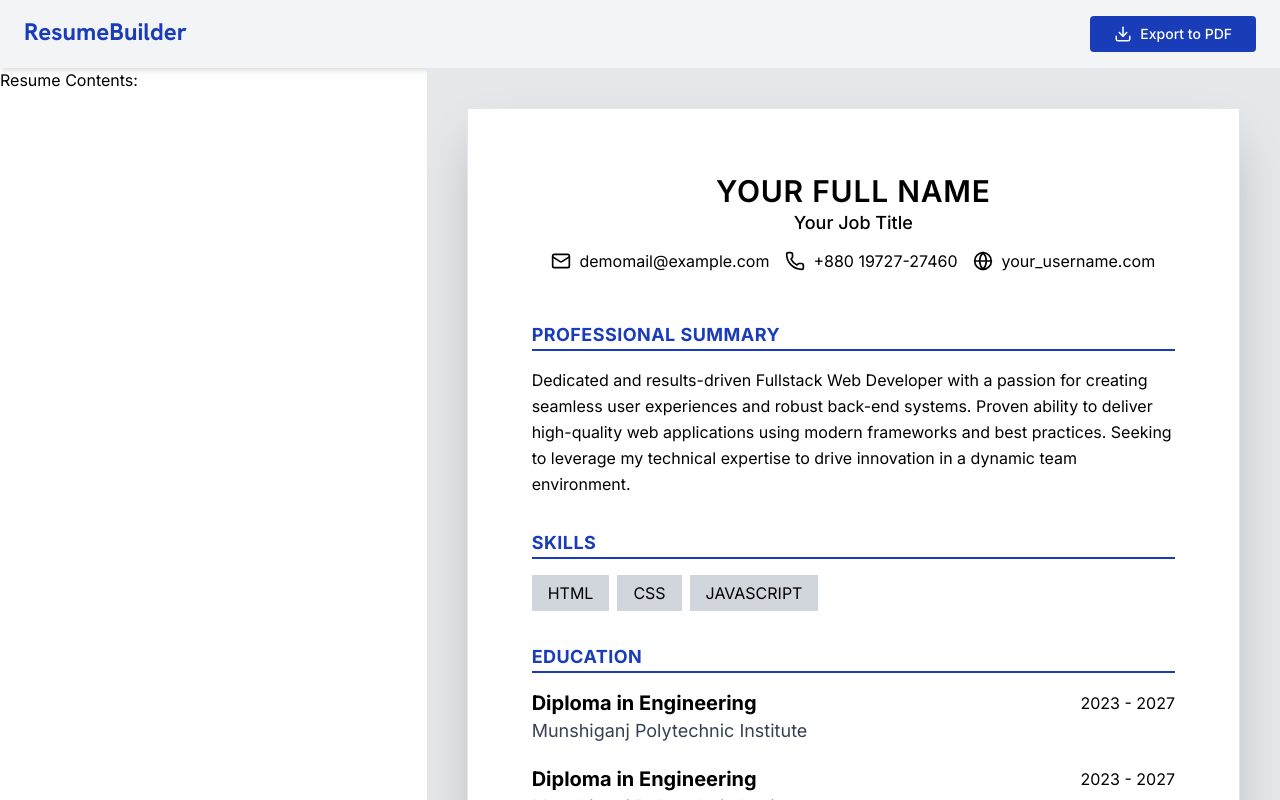
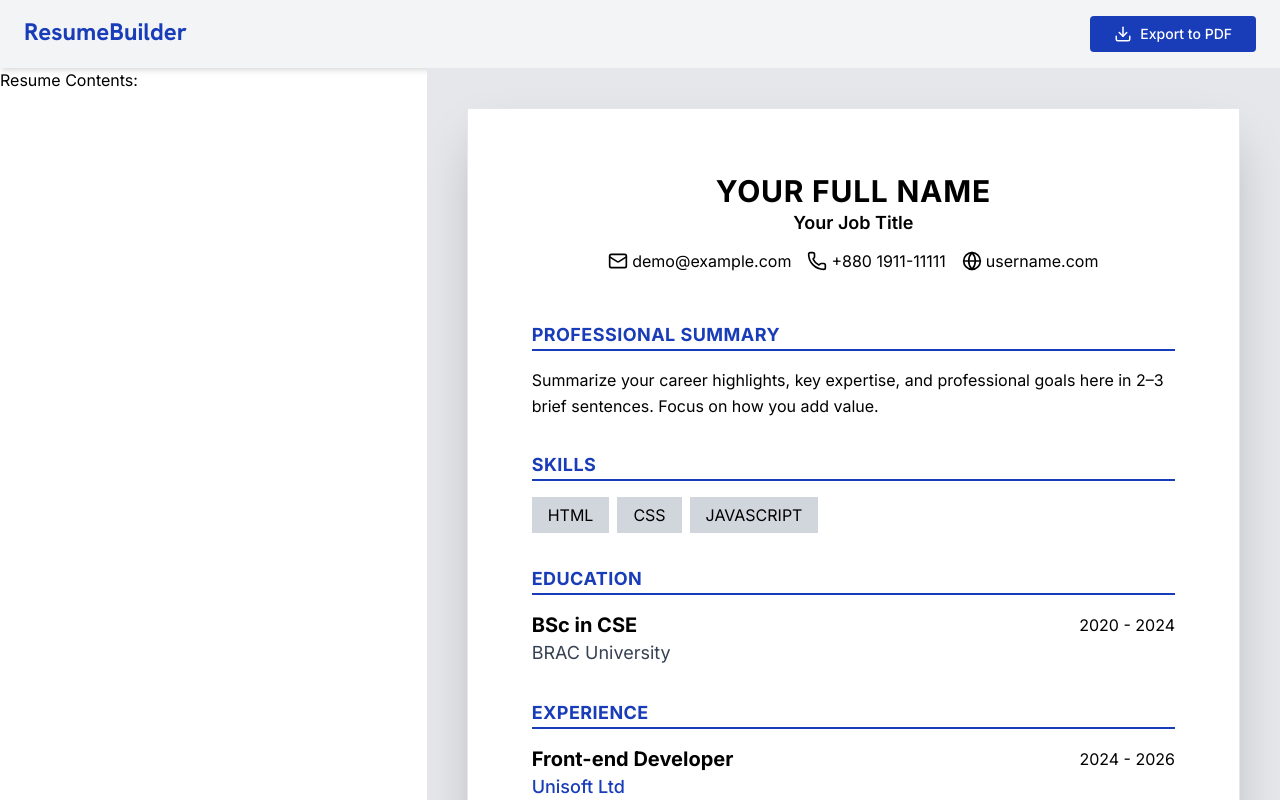
Before and after one commit to Sc0rpX/Resume-Builder, a React (Vite) app: page / in a window 1280 px wide. Built offline with nearby package versions, Linux system fonts and the light colour scheme.

Commit message:
Refactor App and Preview components

```diff
--- a/src/App.jsx
+++ b/src/App.jsx
@@ -13,22 +13,16 @@ function App() {
     website: "",
   })
 
-  const [ professionalSummary, setProfessionalSummary] = useState("Dedicated and results-driven Fullstack Web Developer with a passion for creating seamless user experiences and robust back-end systems. Proven ability to deliver high-quality web applications using modern frameworks and best practices. Seeking to leverage my technical expertise to drive innovation in a dynamic team environment.")
+  const [ professionalSummary, setProfessionalSummary] = useState("")
 
   const [ skills, setSkills ] = useState(["HTML", "CSS", "JAVASCRIPT"])
 
   const [ education, setEducation ] = useState([
     {
-      degree: "Diploma in Engineering",
-      institute: "Munshiganj Polytechnic Institute",
-      startYear: "2023",
-      endYear: "2027",
-    },
-    {
-      degree: "Diploma in Engineering",
-      institute: "Munshiganj Polytechnic Institute",
-      startYear: "2023",
-      endYear: "2027",
+      degree: "BSc in CSE",
+      institute: "BRAC University",
+      startYear: "2020",
+      endYear: "2024",
     }
   ])
 
@@ -37,16 +31,9 @@ function App() {
       position: "Front-end Developer",
       company: "Unisoft Ltd",
       description: "Developed and maintained user-facing features using modern React and Vue frameworks.",
-      startYear: "2020",
-      endYear: "2023",
+      startYear: "2024",
+      endYear: "2026",
     },
-    {
-      position: "Front-end Developer",
-      company: "Unisoft Ltd",
-      description: "Developed and maintained user-facing features using modern React and Vue frameworks.",
-      startYear: "2020",
-      endYear: "2023",
-    }
   ])
 
   return (
--- a/src/components/Preview.jsx
+++ b/src/components/Preview.jsx
@@ -20,29 +20,29 @@ function Preview({ personalInfo, professionalSummary, skills, education, experie
 
                 {/*--- Header Section ---*/}
                 <section className="flex flex-col items-center mb-4">
-                    <h2 className="text-center text-3xl font-semibold uppercase tracking-wide">
+                    <h2 className="text-center text-3xl font-bold uppercase tracking-wide">
                         {personalInfo.fullName || "Your Full Name"}
                     </h2>
-                    <span className="text-lg font-medium mb-3">{personalInfo.jobTitle || "Your Job Title"}</span>
+                    <span className="text-lg font-semibold mb-3">{personalInfo.jobTitle || "Your Job Title"}</span>
                     <div className="flex justify-center gap-x-4 flex-wrap">
-                        <span className='flex items-center gap-2'>
+                        <span className='flex items-center gap-1'>
                             <Mail size={20} />
-                            <span>{personalInfo.email || "demomail@example.com"}</span>
+                            <span>{personalInfo.email || "demo@example.com"}</span>
                         </span>
-                        <span className='flex items-center gap-2'>
+                        <span className='flex items-center gap-1'>
                             <Phone size={20} />
-                            <span>{personalInfo.phone || "+880 19727-27460"}</span>
+                            <span>{personalInfo.phone || "+880 1911-11111"}</span>
                         </span>
-                        <span className='flex items-center gap-2'>
+                        <span className='flex items-center gap-1'>
                             <Globe size={20} />
-                            <span>{personalInfo.website || "your_username.com"}</span>
+                            <span>{personalInfo.website || "username.com"}</span>
                         </span>
                     </div>
                 </section>
 
                 {/* --- Professional summury section --- */}
                 <Section name={"professional summary"}>
-                    <p className='text-base/relaxed'>{professionalSummary}</p>
+                    <p className='text-base/relaxed'>{professionalSummary || "Summarize your career highlights, key expertise, and professional goals here in 2–3 brief sentences. Focus on how you add value."}</p>
                 </Section>
 
                 {/* --- Skills Section --- */}
```
